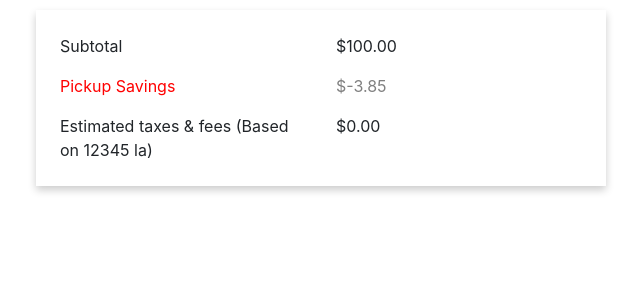
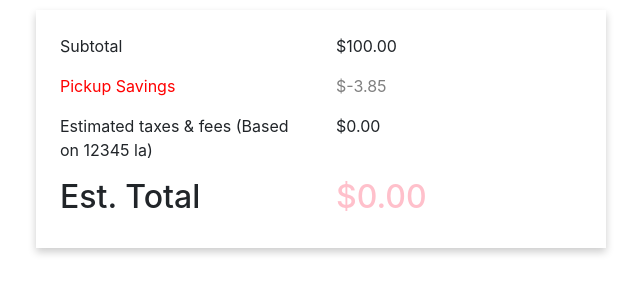
Before and after one commit to KhizerRehan/React-Shopping-Summary-Example, a React (Create React App) app: page / in a window 1280 px wide. Shown: the top 300 px of the page, without its empty margins (414-1054 px from the left). Built offline with nearby package versions, Linux system fonts and the light colour scheme.

Commit message:
cra-cart-app: used  `EstimatedTotal` component

```diff
--- a/src/App.js
+++ b/src/App.js
@@ -4,6 +4,7 @@ import Subtotal from './components/Subtotal/Subtotal';
 import PickupSavings from './components/PickupSavings/PickupSavings';
 import TaxesFees from './components/TaxesFees/TaxesFees';
 import {Container, Row, Col} from 'react-bootstrap';
+import EstimatedTotal from './components/EstimatedTotal/EstimatedTotal';
 
 import './App.css';
 
@@ -13,7 +14,8 @@ class App extends Component {
         this.state = {
             total: 100,
             pickupSavings: -3.85,
-            taxes: 0
+            taxes: 0,
+            price: 0
         }
     }
 
@@ -25,6 +27,7 @@ class App extends Component {
                         <Subtotal price={this.state.total.toFixed(2)}/>
                         <PickupSavings price={this.state.pickupSavings.toFixed(2)}/>
                         <TaxesFees taxes={this.state.taxes.toFixed(2)}/>
+                        <EstimatedTotal price={this.state.price.toFixed(2)}/>
                     </Col>
                 </Row>
             </Container>
```
